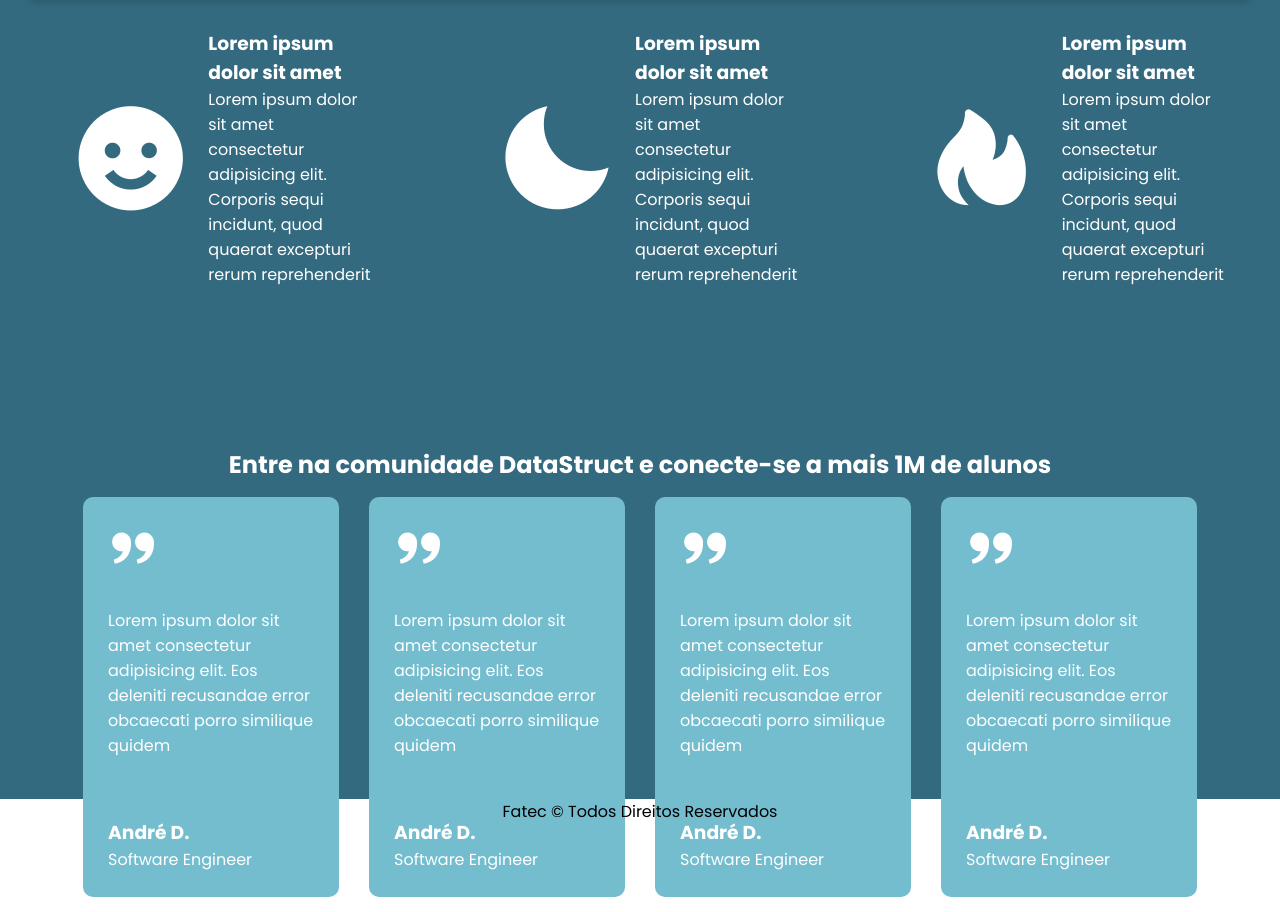
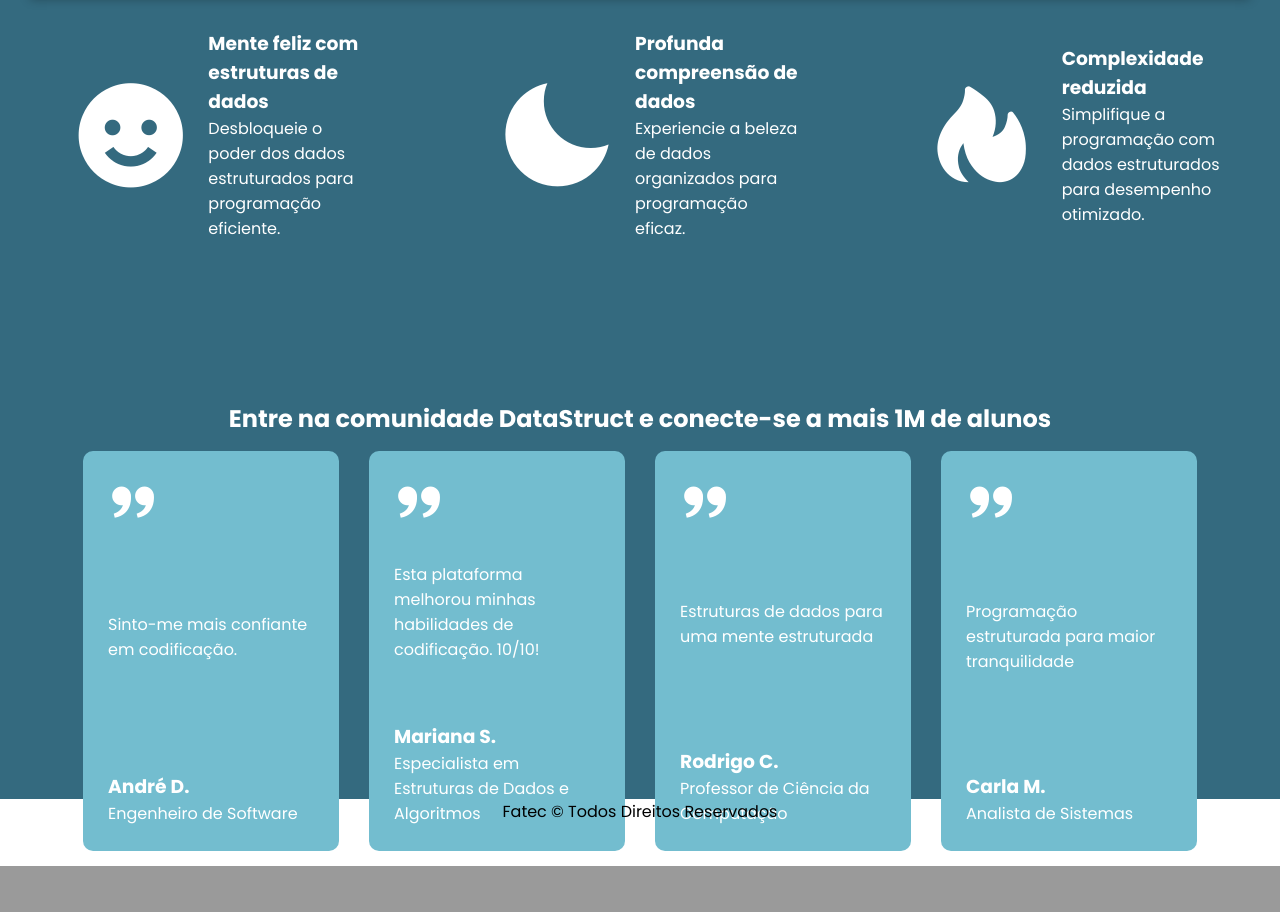
Before and after one commit to JP1005YT/EstruturaDeDados, a PHP site: page / in a window 1280 px wide. Shown: the part 801-1713 px from the top of the page. After the commit the page ends 1667 px from the top, so only its background shows below. Run offline with PHP 8.4, Linux system fonts and the light colour scheme.

Commit message:
Preenchi os textos

```diff
--- a/index.php
+++ b/index.php
@@ -76,22 +76,22 @@
                 <section class="info">
                     <i class='bx bxs-smile'></i>
                     <div>
-                        <h3>Lorem ipsum dolor sit amet</h3>
-                        <p>Lorem ipsum dolor sit amet consectetur adipisicing elit. Corporis sequi incidunt, quod quaerat excepturi rerum reprehenderit</p>
+                        <h3> Mente feliz com estruturas de dados </h3>
+                        <p> Desbloqueie o poder dos dados estruturados para programação eficiente.</p>
                     </div>
                 </section>
                 <section class="info">
                     <i class='bx bxs-moon' ></i>
                     <div>
-                    <h3>Lorem ipsum dolor sit amet</h3>
-                        <p>Lorem ipsum dolor sit amet consectetur adipisicing elit. Corporis sequi incidunt, quod quaerat excepturi rerum reprehenderit</p>
+                    <h3> Profunda compreensão de dados </h3>
+                        <p> Experiencie a beleza de dados organizados para programação eficaz. </p>
                     </div>
                 </section>
                 <section class="info">
                     <i class='bx bxs-hot' ></i>
                     <div>
-                    <h3>Lorem ipsum dolor sit amet</h3>
-                        <p>Lorem ipsum dolor sit amet consectetur adipisicing elit. Corporis sequi incidunt, quod quaerat excepturi rerum reprehenderit</p>
+                    <h3> Complexidade reduzida </h3>
+                        <p> Simplifique a programação com dados estruturados para desempenho otimizado. </p>
                     </div>
                 </section>
             </div>
@@ -99,45 +99,45 @@
             <section class="opnioes">
                 <div class="card">
                     <i class='bx bxs-quote-alt-right' ></i>
-                    <p>Lorem ipsum dolor sit amet consectetur adipisicing elit. Eos deleniti recusandae error obcaecati porro similique quidem</p>
+                    <p> Sinto-me mais confiante em codificação. </p>
                     <div>
                         <img>
                         <div class="text">
                             <h3>André D.</h3>
-                            <span>Software Engineer</span>
+                            <span> Engenheiro de Software </span>
                         </div>
                     </div>
                 </div>
                 <div class="card">
                     <i class='bx bxs-quote-alt-right' ></i>
-                    <p>Lorem ipsum dolor sit amet consectetur adipisicing elit. Eos deleniti recusandae error obcaecati porro similique quidem</p>
+                    <p> Esta plataforma melhorou minhas habilidades de codificação. 10/10! </p>
                     <div>
                         <img>
                         <div class="text">
-                            <h3>André D.</h3>
-                            <span>Software Engineer</span>
+                            <h3> Mariana S.</h3>
+                            <span> Especialista em Estruturas de Dados e Algoritmos </span>
                         </div>
                     </div>
                 </div>
                 <div class="card">
                     <i class='bx bxs-quote-alt-right' ></i>
-                    <p>Lorem ipsum dolor sit amet consectetur adipisicing elit. Eos deleniti recusandae error obcaecati porro similique quidem</p>
+                    <p> Estruturas de dados para uma mente estruturada </p>
                     <div>
                         <img>
                         <div class="text">
-                            <h3>André D.</h3>
-                            <span>Software Engineer</span>
+                            <h3> Rodrigo C. </h3>
+                            <span> Professor de Ciência da Computação </span>
                         </div>
                     </div>
                 </div>
                 <div class="card">
                     <i class='bx bxs-quote-alt-right' ></i>
-                    <p>Lorem ipsum dolor sit amet consectetur adipisicing elit. Eos deleniti recusandae error obcaecati porro similique quidem</p>
+                    <p> Programação estruturada para maior tranquilidade </p>
                     <div>
                         <img>
                         <div class="text">
-                            <h3>André D.</h3>
-                            <span>Software Engineer</span>
+                            <h3> Carla M. </h3>
+                            <span> Analista de Sistemas </span>
                         </div>
                     </div>
                 </div>
@@ -172,7 +172,7 @@
         function dropdown(){
             document.querySelector(".logged").classList.toggle("active")
         }
-        // setInterval(switchCarrossel,2000)
+        setInterval(switchCarrossel,7000)
     </script>
 </body>
 </html>
--- a/main.css
+++ b/main.css
@@ -9,11 +9,16 @@ main{
         box-shadow: 0 0 10px rgba(0, 0, 0, 0.3);
         div{
             display: none;
+            align-items: center;
+            justify-content: center;
             width: 100%;
             height: 100%;
-            animation: test 200ms;
+            animation: test 600ms;
             &.active{
                 display: flex;
+            }
+            img{
+                height: 100%;
             }
         }
         .marker{
@@ -26,7 +31,7 @@ main{
             left: calc(50% - 55px);
             margin: 10px;
             i#active{
-                color: red;
+                color: var(--cor3);
             }
         }
     }
```
